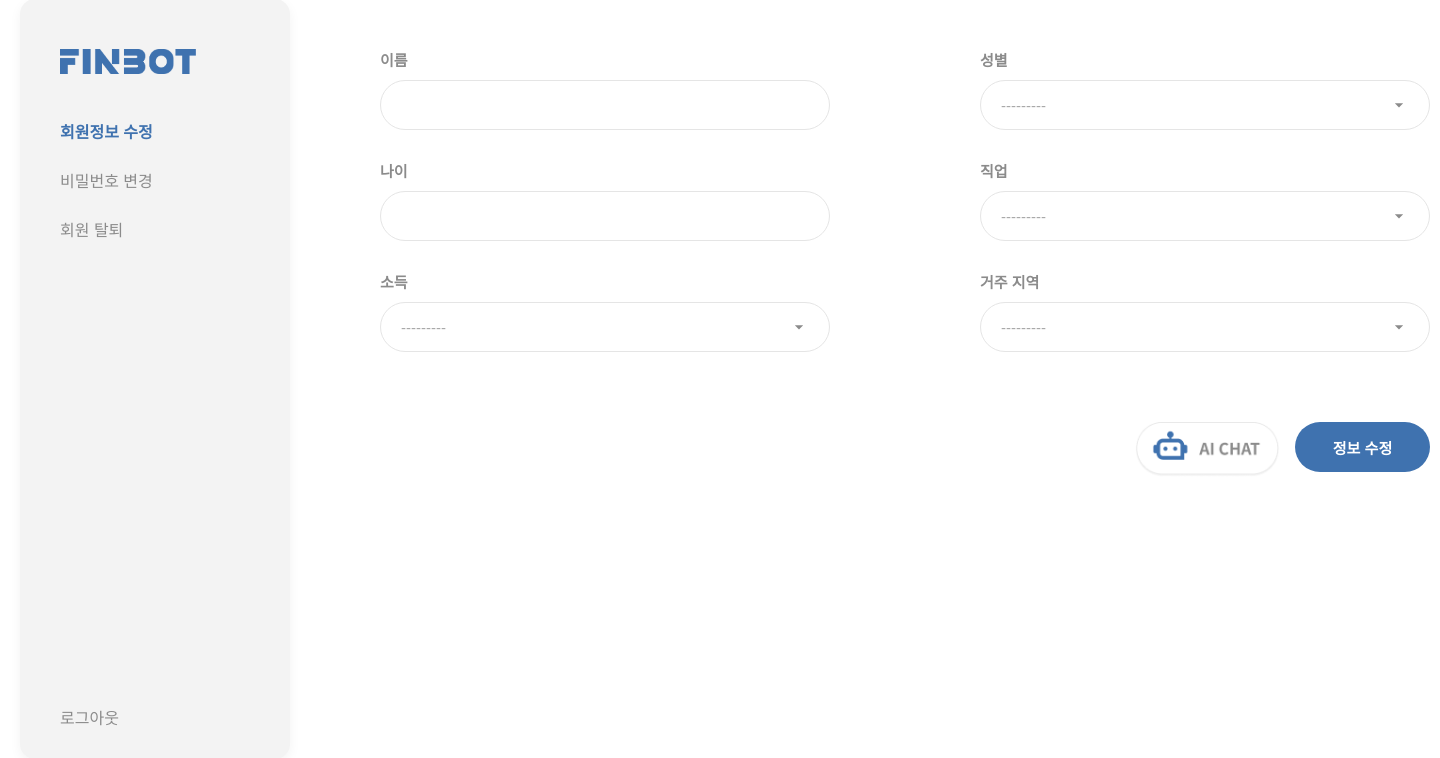
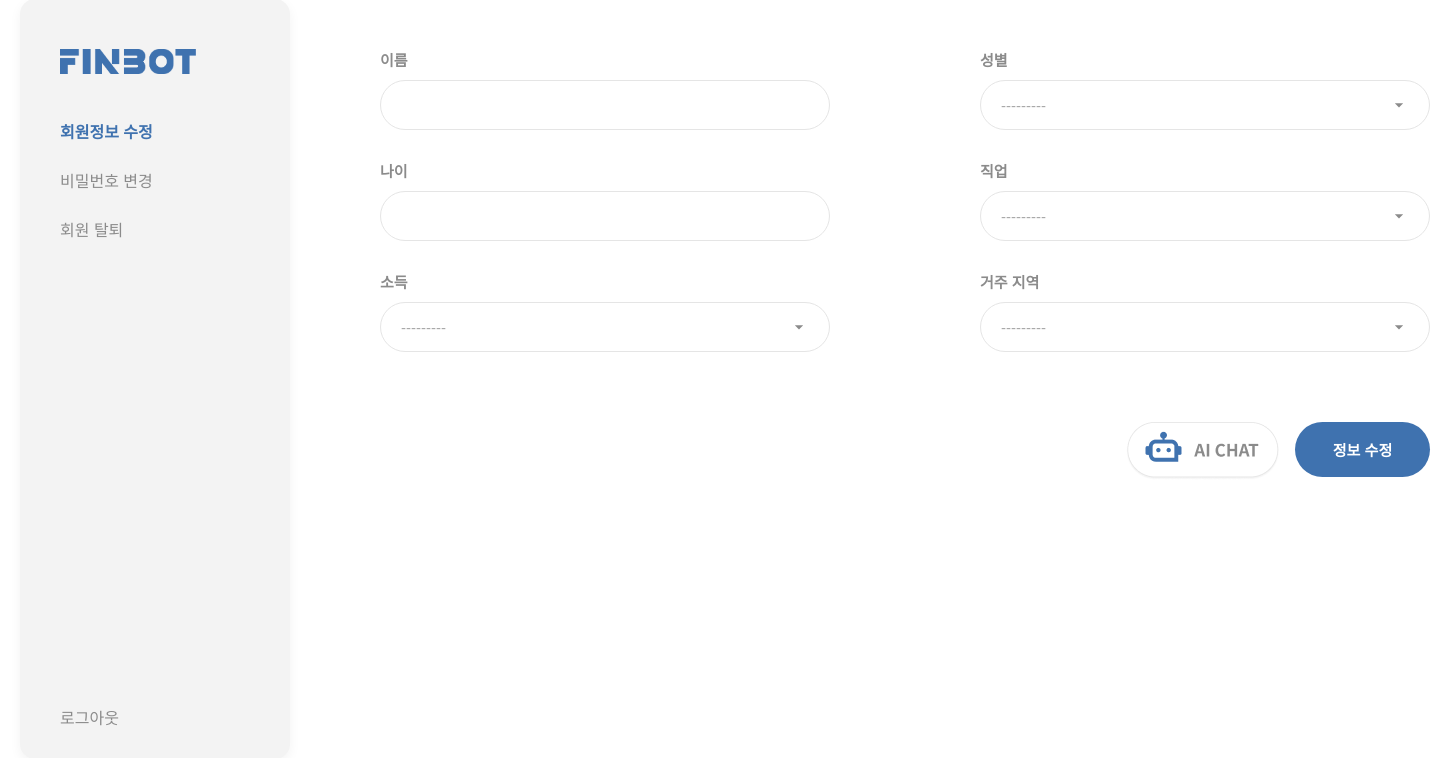
Before and after one commit to 13aek/finbot, a Django app: template accounts/templates/accounts/update.html in a window 1440 px wide. Shown: the part 21-779 px from the top of the page. Run offline with Django 5.2, Linux system fonts and the light colour scheme; the template is opened without the code that fills it: values that come from a table or form of the project are taken from there, others are empty; some web fonts are replaced.

Commit message:
style: 채팅 버튼 이미지 교체에 따른 CSS 수정

```diff
--- a/accounts/static/accounts/css/update.css
+++ b/accounts/static/accounts/css/update.css
@@ -60,10 +60,5 @@ select {
 /* 정보 수정 버튼 */
 .btn-bottom-right {
   width: 135px;
-  height: 50px;
+  height: 55px;
 }
-
-/* 채팅 페이지 버튼 */
-.chatbot-btn img {
-    width: 145px;
-}
--- a/products/static/products/css/index.css
+++ b/products/static/products/css/index.css
@@ -234,7 +234,3 @@ body {
     display: block;
     z-index: 1000;
 }
-
-.chatbot-btn img {
-    width: 145px;
-}
--- a/products/static/products/css/search.css
+++ b/products/static/products/css/search.css
@@ -235,10 +235,6 @@ body {
     z-index: 1000;
 }
 
-.chatbot-btn img {
-    width: 145px;
-}
-
 @media (max-width: 1024px) {
     .chatbot-btn img {
         content: url('/static/images/finbot-btn-short.png');
```
